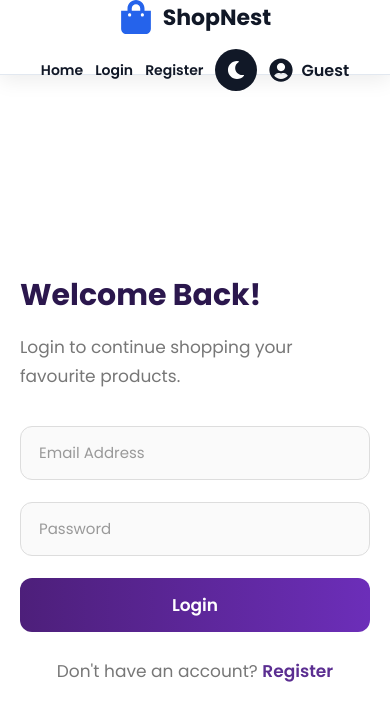
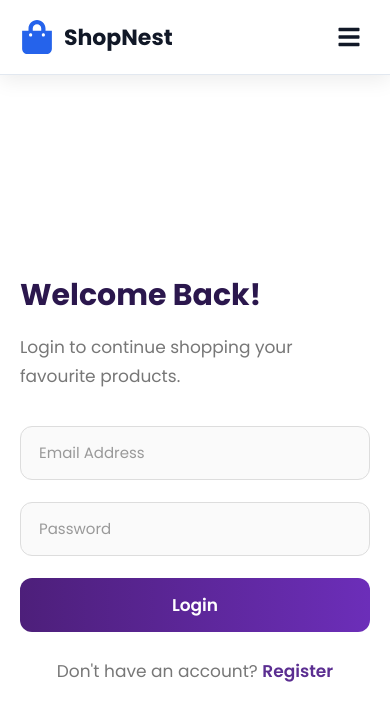
Before and after one commit to codewithajith7/react-ecommerce-new, a React (Create React App) app: page /login in a window 390 px wide. Shown: the top 720 px of the page. Built offline with nearby package versions, Linux system fonts and the light colour scheme.

Commit message:
feat: improve mobile responsiveness and configure Vercel deployment

```diff
--- a/package.json
+++ b/package.json
@@ -7,6 +7,7 @@
     "@testing-library/jest-dom": "^6.9.1",
     "@testing-library/react": "^16.3.2",
     "@testing-library/user-event": "^13.5.0",
+    "axios": "^1.18.1",
     "react": "^19.2.7",
     "react-dom": "^19.2.7",
     "react-icons": "^5.7.0",
--- a/src/components/Navbar/Navabar.css
+++ b/src/components/Navbar/Navabar.css
@@ -120,35 +120,7 @@ body{
     box-shadow:0 8px 20px rgba(37,99,235,.25);
 }
 
-/* Responsive */
 
-@media(max-width:768px){
-
-.navbar-container{
-    flex-direction:column;
-    height:auto;
-    padding:20px;
-}
-
-.nav-item-container{
-    flex-wrap:wrap;
-    justify-content:center;
-    gap:18px;
-    margin-top:15px;
-}
-
-.logo{
-    font-size:26px;
-}
-
-.nav-items{
-    font-size:15px;
-}
-
-.user-info{
-    margin-top:10px;
-}
-}
 .theme-btn{
     width:42px;
     height:42px;
@@ -453,24 +425,115 @@ body.dark .logout-item:hover{
 
 
 /* ==========================
+        HAMBURGER BTN
+========================== */
+
+.hamburger-btn {
+    display: none;
+    font-size: 24px;
+    background: none;
+    border: none;
+    cursor: pointer;
+    z-index: 1100;
+    color: #111827;
+    transition: color 0.3s;
+    width: 42px;
+    height: 42px;
+    border-radius: 50%;
+    align-items: center;
+    justify-content: center;
+}
+
+body.dark .hamburger-btn {
+    color: #ffffff;
+}
+
+.hamburger-btn:hover {
+    background: rgba(0, 0, 0, 0.05);
+}
+
+body.dark .hamburger-btn:hover {
+    background: rgba(255, 255, 255, 0.08);
+}
+
+
+/* ==========================
         RESPONSIVE
 ========================== */
 
 @media(max-width:900px){
-
     .navbar-container{
         padding:0 20px;
     }
-
-    .nav-item-container{
-        gap:12px;
-    }
-
-    .nav-items{
-        font-size:14px;
-    }
-
     .logo{
         font-size:22px;
     }
 }
+
+@media(max-width:768px){
+    .hamburger-btn {
+        display: flex;
+    }
+
+    .nav-item-container {
+        position: fixed;
+        top: 0;
+        right: -100%;
+        width: 290px;
+        height: 100vh;
+        background: rgba(255, 255, 255, 0.95);
+        backdrop-filter: blur(12px);
+        -webkit-backdrop-filter: blur(12px);
+        flex-direction: column;
+        align-items: flex-start;
+        justify-content: flex-start;
+        padding: 90px 30px 40px 30px;
+        gap: 25px;
+        box-shadow: -5px 0 25px rgba(0, 0, 0, 0.08);
+        transition: right 0.4s cubic-bezier(0.16, 1, 0.3, 1);
+        z-index: 1000;
+    }
+
+    body.dark .nav-item-container {
+        background: rgba(17, 24, 39, 0.95);
+        box-shadow: -5px 0 30px rgba(0, 0, 0, 0.4);
+        border-left: 1px solid rgba(255, 255, 255, 0.05);
+    }
+
+    .nav-item-container.active {
+        right: 0;
+    }
+
+    .nav-items {
+        font-size: 18px;
+        width: 100%;
+        padding: 8px 0;
+        border-bottom: 1px solid rgba(0, 0, 0, 0.04);
+    }
+
+    body.dark .nav-items {
+        border-bottom-color: rgba(255, 255, 255, 0.04);
+    }
+
+    .theme-btn {
+        margin-top: 10px;
+    }
+
+    .user-menu {
+        margin-top: auto;
+        padding-top: 20px;
+        border-top: 1px solid rgba(0, 0, 0, 0.08);
+        width: 100%;
+    }
+
+    body.dark .user-menu {
+        border-top-color: rgba(255, 255, 255, 0.08);
+    }
+
+    .dropdown-menu {
+        bottom: 50px;
+        top: auto;
+        right: 0;
+        box-shadow: 0 -10px 30px rgba(0,0,0,0.18);
+    }
+}
--- a/src/components/Navbar/index.js
+++ b/src/components/Navbar/index.js
@@ -8,6 +8,8 @@ import {
   FaSignOutAlt,
   FaHeart,
   FaShoppingCart,
+  FaBars,
+  FaTimes,
 } from "react-icons/fa";
 import "./Navabar.css";
 import { useTheme } from "../ThemeContext";
@@ -17,105 +19,102 @@ const Navbar = () => {
   const navigate = useNavigate();
 
   const [showMenu, setShowMenu] = useState(false);
+  const [isMobileMenuOpen, setIsMobileMenuOpen] = useState(false);
 
   const user = JSON.parse(localStorage.getItem("user"));
 
   const handleLogout = () => {
     localStorage.removeItem("user");
     setShowMenu(false);
+    setIsMobileMenuOpen(false);
     window.location.href = "/login";
   };
 
   return (
     <div className="navbar-container">
-
-      <h1 className="logo">
+      <h1 className="logo" onClick={() => { navigate("/"); setIsMobileMenuOpen(false); }}>
         <FaShoppingBag className="logo-icon" />
         ShopNest
       </h1>
 
-      <nav className="nav-item-container">
+      <button
+        className="hamburger-btn"
+        onClick={() => setIsMobileMenuOpen(!isMobileMenuOpen)}
+        aria-label="Toggle navigation menu"
+      >
+        {isMobileMenuOpen ? <FaTimes /> : <FaBars />}
+      </button>
 
-        <Link to="/" className="nav-items">
+      <nav className={`nav-item-container ${isMobileMenuOpen ? "active" : ""}`}>
+        <Link to="/" className="nav-items" onClick={() => setIsMobileMenuOpen(false)}>
           Home
         </Link>
 
-
         {user ? (
           <>
-            <Link to="/products" className="nav-items">
+            <Link to="/products" className="nav-items" onClick={() => setIsMobileMenuOpen(false)}>
               Products
             </Link>
 
-            <Link to="/cart" className="nav-items">
+            <Link to="/cart" className="nav-items" onClick={() => setIsMobileMenuOpen(false)}>
               Cart
             </Link>
 
-            <Link to="/wishlist" className="nav-items">
+            <Link to="/wishlist" className="nav-items" onClick={() => setIsMobileMenuOpen(false)}>
               Wishlist
             </Link>
 
-            <Link to="/orders" className="nav-items">
+            <Link to="/orders" className="nav-items" onClick={() => setIsMobileMenuOpen(false)}>
               Orders
             </Link>
           </>
         ) : (
           <>
-            <Link to="/login" className="nav-items">
+            <Link to="/login" className="nav-items" onClick={() => setIsMobileMenuOpen(false)}>
               Login
             </Link>
 
-            <Link to="/register" className="nav-items">
+            <Link to="/register" className="nav-items" onClick={() => setIsMobileMenuOpen(false)}>
               Register
             </Link>
           </>
         )}
 
-
         <button
           className="theme-btn"
-          onClick={toggleTheme}
+          onClick={() => { toggleTheme(); setIsMobileMenuOpen(false); }}
           title={mode === "light" ? "Dark Mode" : "Light Mode"}
         >
           {mode === "light" ? <FaMoon /> : <FaSun />}
         </button>
 
-
         <div
           className="user-menu"
           onClick={() => user && setShowMenu(!showMenu)}
         >
-
           <FaUserCircle size={24} />
-
-          <span>
-            {user ? user.username : "Guest"}
-          </span>
-
+          <span>{user ? user.username : "Guest"}</span>
 
           {showMenu && user && (
             <div className="dropdown-menu">
-
               <div className="dropdown-user">
                 <FaUserCircle />
                 <span>{user.username}</span>
               </div>
 
-
               <Link
                 to="/cart"
                 className="dropdown-item"
-                onClick={() => setShowMenu(false)}
+                onClick={() => { setShowMenu(false); setIsMobileMenuOpen(false); }}
               >
                 <FaShoppingCart />
                 Cart
               </Link>
 
-
               <Link
                 to="/wishlist"
                 className="dropdown-item"
-                onClick={() => setShowMenu(false)}
+                onClick={() => { setShowMenu(false); setIsMobileMenuOpen(false); }}
               >
                 <FaHeart />
                 Wishlist
@@ -124,12 +123,11 @@ const Navbar = () => {
               <Link
                 to="/orders"
                 className="dropdown-item"
-                onClick={() => setShowMenu(false)}
+                onClick={() => { setShowMenu(false); setIsMobileMenuOpen(false); }}
               >
                 <FaShoppingBag />
                 Orders
               </Link>
-
 
               <button
                 className="logout-item"
@@ -138,14 +136,10 @@ const Navbar = () => {
                 <FaSignOutAlt />
                 Logout
               </button>
-
             </div>
           )}
-
         </div>
-
       </nav>
-
     </div>
   );
 };
--- a/src/components/Products/Products.css
+++ b/src/components/Products/Products.css
@@ -20,7 +20,8 @@ body{
 .product-container{
     display:grid;
     grid-template-columns:repeat(auto-fit,minmax(280px,1fr));
-    gap:20px;
+    gap:30px;
+    padding:40px 30px;
 }
 
 /* ===========================
@@ -37,7 +38,9 @@ body{
     padding:20px;
     display:flex;
     flex-direction:column;
-    width:330px;
+    width:100%;
+    max-width:360px;
+    margin:0 auto;
 }
 
 .product-card:hover{
@@ -193,11 +196,10 @@ body{
     .product-container{
         grid-template-columns:1fr;
         justify-items:center;
+        padding:20px 15px;
     }
 
     .product-card{
-        width:100%;
-        max-width:340px;
         padding:15px;
     }
 
```
Also changed, not shown: vercel.json (added), 2 other files (tests, documents, lock files or other folders).
